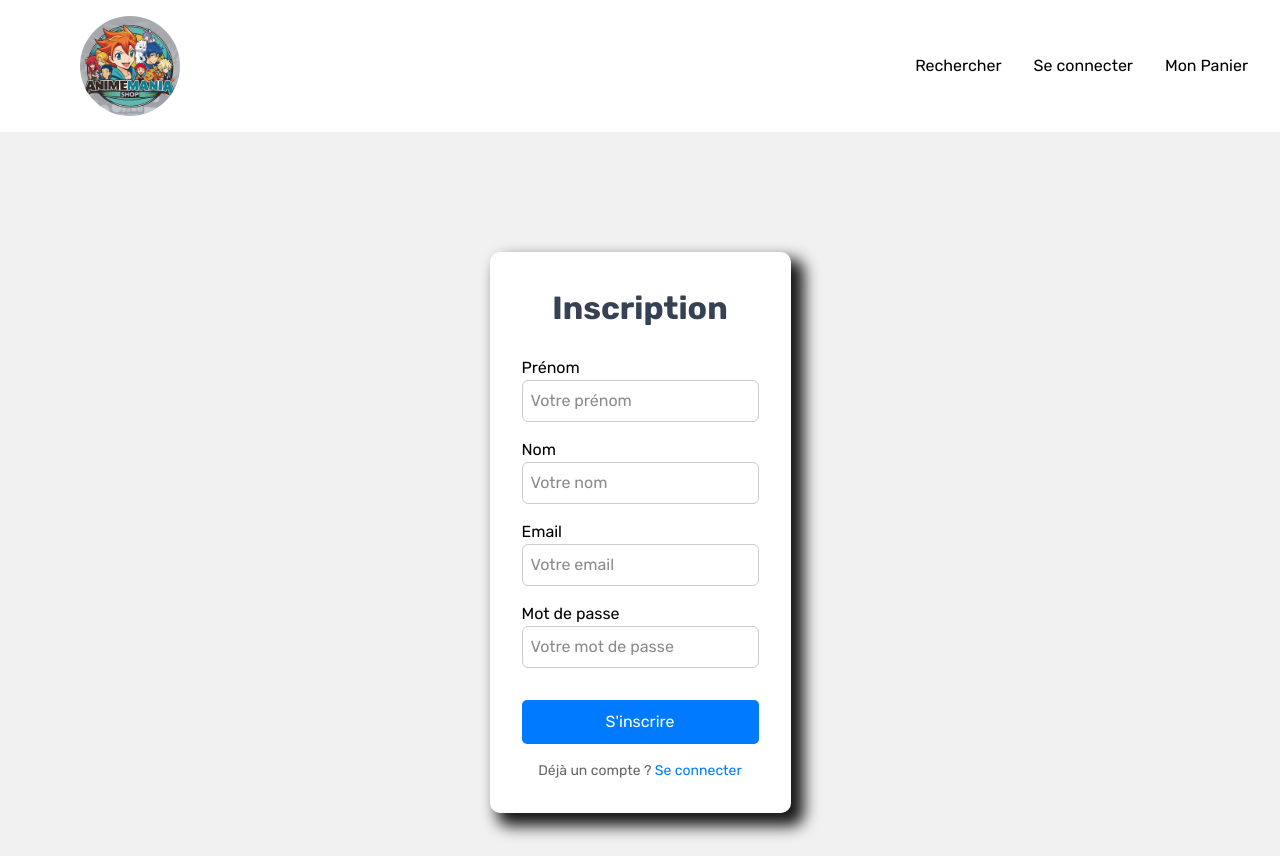
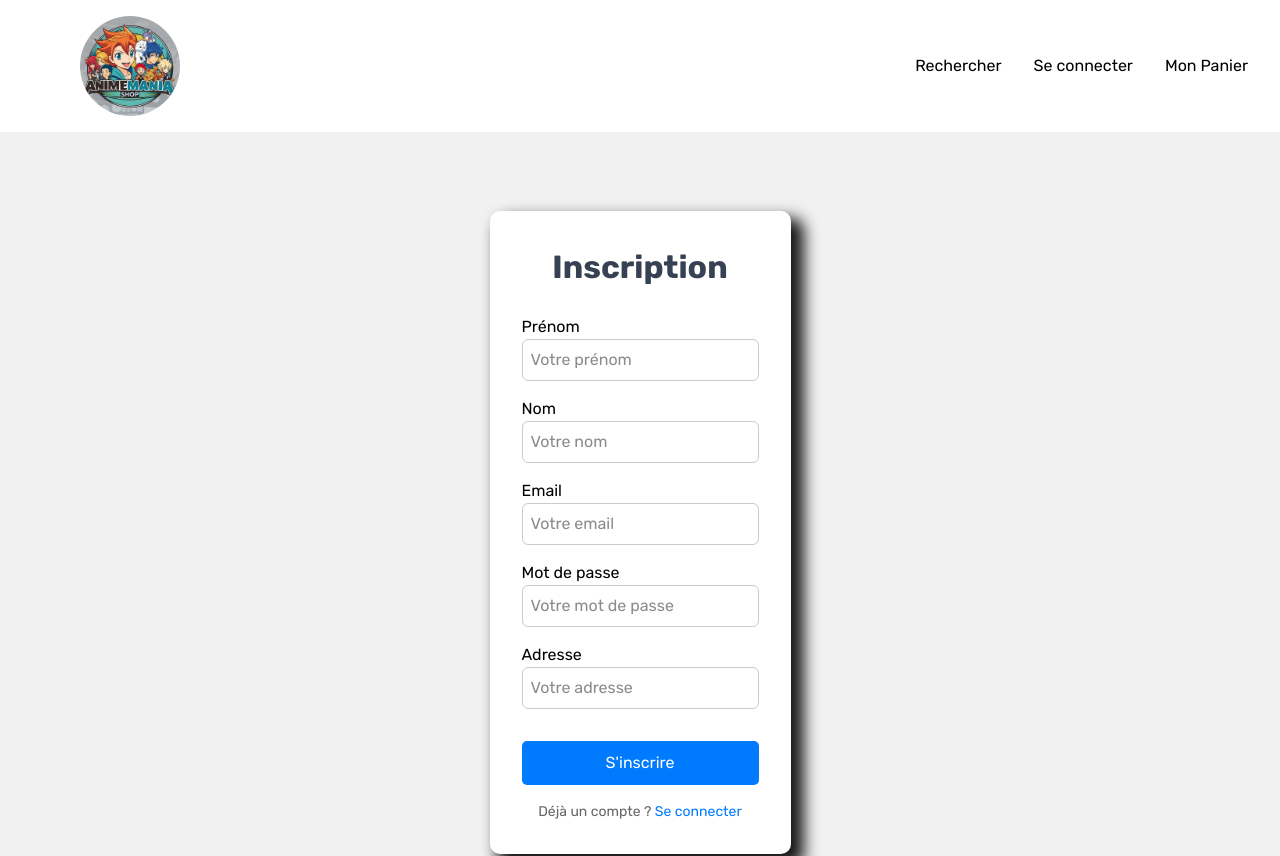
Before and after one commit to YannCrt/AnimeManiaShop, a Next.js app in the folder animemaniashop/: page /signup in a window 1280 px wide. Shown: the top 856 px of the page. Built offline with nearby package versions, Linux system fonts and the light colour scheme.

Commit message:
Inscription Update
-add register.ts
-Update bdd prisma schema
-update signup page
-install bcrypt to encrypt password

```diff
--- a/animemaniashop/package.json
+++ b/animemaniashop/package.json
@@ -10,6 +10,7 @@
   },
   "dependencies": {
     "@prisma/client": "^6.5.0",
+    "bcrypt": "^5.1.1",
     "next": "15.2.1",
     "prisma": "^6.5.0",
     "react": "^19.0.0",
@@ -18,6 +19,8 @@
   "devDependencies": {
     "@eslint/eslintrc": "^3",
     "@tailwindcss/postcss": "^4",
+    "@types/node": "22.13.10",
+    "@types/react": "19.0.10",
     "eslint": "^9",
     "eslint-config-next": "15.2.1",
     "tailwindcss": "^4"
--- a/animemaniashop/pages/api/register.ts
+++ b/animemaniashop/pages/api/register.ts
@@ -8,9 +8,9 @@ export default async function handler(req, res) {
     return res.status(405).json({ message: "Méthode non autorisée" });
   }
 
-  const { firstname, lastname, mail, password, adress } = req.body;
+  const { firstname, lastname, email, password, adress } = req.body;
 
-  if (!firstname || !lastname || !mail || !password || !adress) {
+  if (!firstname || !lastname || !email || !password || !adress) {
     return res.status(400).json({ message: "Tous les champs sont requis" });
   }
 
@@ -22,10 +22,9 @@ export default async function handler(req, res) {
       data: {
         firstname,
         lastname,
-        mail,
-        password_hasch: hashedPassword,
+        email,
+        password: hashedPassword,
         role: "user", // Par défaut, on met un rôle "user"
-        inscription_date: new Date(),
         adress,
       },
     });
--- a/animemaniashop/src/app/signup/page.jsx
+++ b/animemaniashop/src/app/signup/page.jsx
@@ -1,32 +1,106 @@
-import React from "react";
+"use client";
 
-function page() {
+import React, { useState } from "react";
+
+function Inscription() {
+  const [formData, setFormData] = useState({
+    firstname: "",
+    lastname: "",
+    email: "",
+    password: "",
+    adress: "",
+  });
+
+  const handleChange = (e) => {
+    setFormData({ ...formData, [e.target.name]: e.target.value });
+  };
+
+  const handleSubmit = async (e) => {
+    e.preventDefault();
+    try {
+      const response = await fetch("/api/register", {
+        method: "POST",
+        headers: {
+          "Content-Type": "application/json",
+        },
+        body: JSON.stringify(formData),
+      });
+      const data = await response.json();
+      if (response.ok) {
+        alert("Inscription réussie !");
+        window.location.href = "/login";
+      } else {
+        alert(data.message || "Une erreur est survenue.");
+      }
+    } catch (error) {
+      console.error("Erreur lors de l'inscription:", error);
+      alert("Une erreur est survenue. Veuillez réessayer.");
+    }
+  };
+
   return (
     <div className="login-page">
       <div className="login-container">
         <h2>Inscription</h2>
-        <form>
+        <form onSubmit={handleSubmit}>
           <div className="login-input">
-            <label className="block text-gray-700">Prénom</label>
-            <input type="text" placeholder="Votre prénom" />
+            <label>Prénom</label>
+            <input
+              type="text"
+              name="firstname"
+              value={formData.firstname}
+              onChange={handleChange}
+              placeholder="Votre prénom"
+              required
+            />
           </div>
           <div className="login-input">
             <label>Nom</label>
             <input
               type="text"
-              className="w-full px-3 py-2 border rounded-lg"
+              name="lastname"
+              value={formData.lastname}
+              onChange={handleChange}
               placeholder="Votre nom"
+              required
             />
           </div>
           <div className="login-input">
             <label>Email</label>
-            <input type="email" placeholder="Votre email" />
+            <input
+              type="email"
+              name="email"
+              value={formData.email}
+              onChange={handleChange}
+              placeholder="Votre email"
+              required
+            />
           </div>
           <div className="login-input">
             <label>Mot de passe</label>
-            <input type="password" placeholder="Votre mot de passe" />
+            <input
+              type="password"
+              name="password"
+              value={formData.password}
+              onChange={handleChange}
+              placeholder="Votre mot de passe"
+              required
+            />
           </div>
-          <button className="login-button">S'inscrire</button>
+          <div className="login-input">
+            <label>Adresse</label>
+            <input
+              type="text"
+              name="adress"
+              value={formData.adress}
+              onChange={handleChange}
+              placeholder="Votre adresse"
+              required
+            />
+          </div>
+          <button type="submit" className="login-button">
+            S'inscrire
+          </button>
         </form>
         <p className="login-footer">
           Déjà un compte ? <a href="/login">Se connecter</a>
@@ -36,4 +110,4 @@ function page() {
   );
 }
 
-export default page;
+export default Inscription;
```
Also changed, not shown: animemaniashop/tsconfig.json (added, +36 -0 lines), 2 other files (tests, documents, lock files or other folders).
